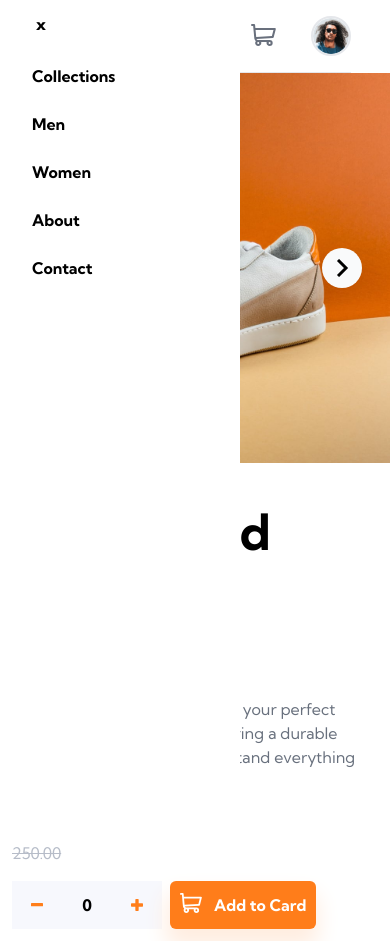
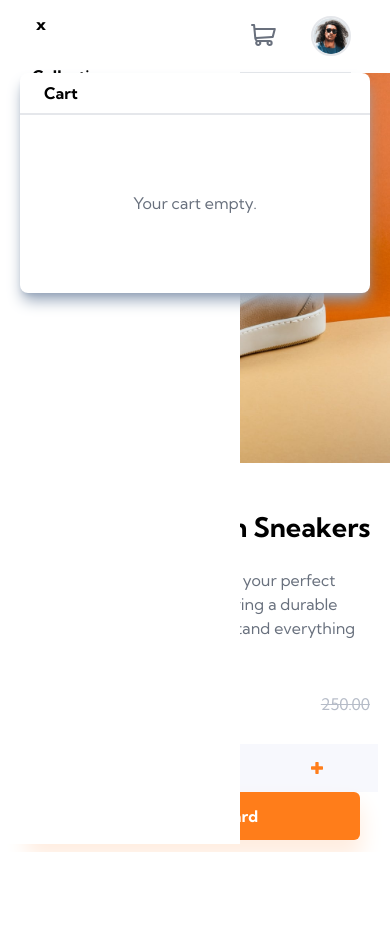
Before and after one commit to Joeldev1021/ecommerce-react-frontend-mentor, a React (Create React App) app: page / in a window 390 px wide. Both pictures are taken after a click on the picture 263 px from the left and 34 px from the top of the page. After the commit the page ends 852 px from the top, so only its background shows below. Built offline with nearby package versions, Linux system fonts and the light colour scheme.

Commit message:
styles responsive

```diff
--- a/src/components/Basket.js
+++ b/src/components/Basket.js
@@ -7,7 +7,7 @@ const Basket = () => {
   const { state } = useContext(contextCount);
   console.log(state.cartItem);
   return (
-    <div className="w-[350px] h-[220px] left-0 right-0 md:left-[70%] md:right-[100px] top-[100px] m-auto bg-white shadow-lg shadow-slate-400 rounded-lg absolute ">
+    <div className="w-[350px] h-[220px] left-0 z-50 right-0 md:left-[70%] md:right-[100px] md:top-[100px] m-auto bg-white shadow-lg shadow-slate-400 rounded-lg absolute ">
       <header className="border-b-2 p-2 px-6">
         <p className="font-bold">Cart</p>
       </header>
--- a/src/components/ButtonsGroup.js
+++ b/src/components/ButtonsGroup.js
@@ -10,14 +10,15 @@ const ButtonsGroup = () => {
   };
 
   return (
-    <div className="flex">
-      <div style={{ width: "150px" }} className="flex items-center justify-around bg-light-gray">
+    <div className="flex flex-col md:flex-row">
+      <div className="flex items-center py-3 md:w-[150px] justify-around bg-light-gray">
         <button onClick={() => decrement()} ><img src="./images/icon-minus.svg" alt="minus" /></button>
         <span className="font-bold">{state.count}</span>
         <button onClick={() => increment()}><img src="./images/icon-plus.svg" alt="plus" /></button>
       </div>
-      <button onClick={() => handleClick()} className="flex justify-center mx-2 rounded-md text-white font-bold bg-orange w-2/5 py-3 shadowBtn">
-        <img className="mr-3" src="./images/icon-cart-white.svg" alt="add" />Add to Card</button>
+      <button onClick={() => handleClick()} className="flex w-[90%] m-auto hover:opacity-[0.5]  justify-center md:mx-2 rounded-md text-white font-bold bg-orange md:w-2/5 py-3 shadowBtn">
+        <img className="mr-3" src="./images/icon-cart-white.svg" alt="add" />Add to Card
+      </button>
     </div>
   );
 };
--- a/src/components/CardProduct.js
+++ b/src/components/CardProduct.js
@@ -20,7 +20,7 @@ const CardProduct = () => {
   };
 
   return (
-    <section>
+    <section className="flex flex-col m-auto justify-end">
        {showModal && <Modal itemActive={itemActive} handleItemActive={handleItemActive} handleModal={handleModal}/>}
       <div onClick={() => handleModal()} className="w-[100%] relative md:w-[400px] md:static overflow-hidden md:rounded-[1rem] hover:cursor-pointer">
          <ProductImg itemActive={itemActive}/>
--- a/src/components/Details.js
+++ b/src/components/Details.js
@@ -4,21 +4,23 @@ const Details = () => {
   return (
     <div className="p-3">
       <p className="text-orange font-bold">SNEAKER COMPANY</p>
-      <p style={{ lineHeight: "50px" }} className="text-[50px] font-bold mb-10">
+      <p className="text-[27px] md:leading-[50px]  md:text-[50px] font-bold md:mb-10">
         Fal Limited Edition Sneakers
       </p>
-      <p className="md:w-[430px] text-dark-blue pb-5">
+      <p className="py-5 md:py-1 md:w-[430px] text-dark-blue md:pb-5">
         These low-profile sneakers are your perfect casual wear companion.
         Featuring a durable rubber outer sole, they’ll withstand everything the
         weather can offer.
       </p>
-      <div className="flex">
-        <p className="font-bold text-lg">$125.00</p>
-        <p className="mx-2 font-bold text-orange bg-pale-orange px-2 rounded">
-          50%
-        </p>
+      <div className="flex mb-5 justify-between md:flex-col">
+        <div className="flex items-center">
+          <p className="font-bold text-[27px] md:text-lg">$125.00</p>
+          <p className="mx-2 font-bold text-orange bg-pale-orange px-2  rounded">
+            50%
+          </p>
+        </div>
+        <p className="p-2 md:p-0 md:pb-4 line-through text-grayish-blue">250.00</p>
       </div>
-      <p className="pb-4 line-through text-grayish-blue">250.00</p>
       <ButtonsGroup />
     </div>
   );
--- a/src/components/Navbar.js
+++ b/src/components/Navbar.js
@@ -9,7 +9,7 @@ const Navbar = ({ showMenu, handleMenuShow }, ref) => {
   return (
     <nav ref={ref} className={`menu ${menuClass} md:-z-0 md:translate-x-1 md:font-normal md:static md:flex list-none justify-between md:w-full text px-3 pl-5 md:text-dark-blue`}>
         <button onClick={() => handleMenuShow()} className="p-4 font-bold pt-3 md:hidden">x</button>
-       {routes.map(item => <li className="p-3 capitalize" key={item}><a href="#">{item}</a></li>)}
+       {routes.map(item => <li className="p-3 capitalize hover:underline md:hover:underline-offset-[49px] decoration-orange" key={item}><a href="#">{item}</a></li>)}
     </nav>
   );
 };
--- a/src/components/ProductImg.js
+++ b/src/components/ProductImg.js
@@ -18,11 +18,11 @@ const ProductImg = ({ itemActive }) => {
 
   return (
     <>
-      <button onClick={() => handleItemActive("next")} className="absolute m-auto top-0 bottom-0 right-7  md:hidden w-[2.5rem] h-[2.5rem]  rounded-[50%] bg-gray-50 flex justify-center items-center">
+      <button onClick={() => handleItemActive("next")} className="text-black hover:text-orange absolute m-auto top-0 bottom-0 right-7  md:hidden w-[2.5rem] h-[2.5rem]  rounded-[50%] bg-gray-50 flex justify-center items-center">
         <ArrowIcon arrow="next" />
       </button>
       <img className="w-[100%]" src={item.srcImg} alt="product-1" />
-      <button onClick={() => handleItemActive("prev")} className="absolute m-auto top-0 bottom-0 left-7 md:hidden w-[2.5rem] h-[2.5rem] rounded-[50%] bg-gray-50 flex justify-center items-center">
+      <button onClick={() => handleItemActive("prev")} className="text-black hover:text-orange absolute m-auto top-0 bottom-0 left-7 md:hidden w-[2.5rem] h-[2.5rem] rounded-[50%] bg-gray-50 flex justify-center items-center">
         <ArrowIcon arrow="prev" />
       </button>
     </>
```
